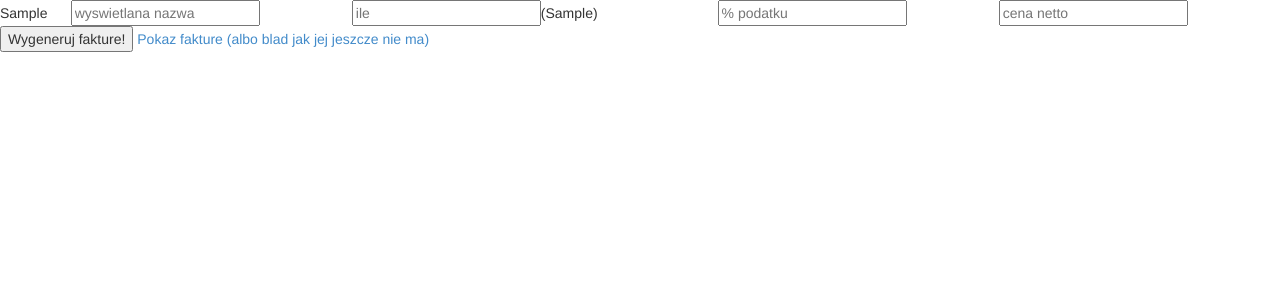
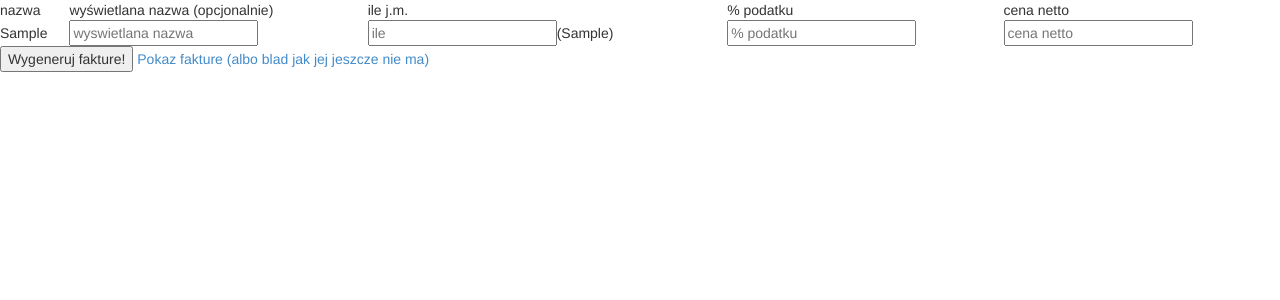
Before and after one commit to pikrzysztof/fakturomat, a Django app: page /fv/faktury/1 in a window 1280 px wide. Shown: the top 300 px of the page. Run offline with Django 3.2, Linux system fonts and the light colour scheme; tables that the repository leaves empty hold one stand-in row (values such as "Sample post"); some libraries are stand-ins or nearby versions.

Commit message:
Dziala w pelni

```diff
--- a/faktury/models.py
+++ b/faktury/models.py
@@ -1,4 +1,5 @@
 from django.db import models
+import datetime
 
 class JednostkaMiary(models.Model):
 	nazwa = models.CharField(max_length=30)
@@ -27,6 +28,10 @@ class PrzedmiotUmowy(models.Model):
 
 class Firma(models.Model):
 	nazwa = models.CharField(max_length=300)
+	adres_pierwsza_linijka = models.CharField(max_length=40, null=True, blank=True)
+	adres_druga_linijka = models.CharField(max_length=40, null=True, blank=True)
+	adres_trzecia_linijka = models.CharField(max_length=40, null=True, blank=True)
+	adres_czwarta_linijka = models.CharField(max_length=40, null=True, blank=True)
 	nip = models.CharField(max_length=30)
 
 	def __str__(self):
@@ -36,6 +41,15 @@ class Firma(models.Model):
 		verbose_name_plural = 'Firmy'
 
 
+class FormaPlatnosci(models.Model):
+	nazwa = models.CharField(max_length=30)
+
+	def __str__(self):
+		return f'{self.nazwa}'
+
+	class Meta:
+		verbose_name_plural = 'Formy płatności'
+
 class Faktura(models.Model):
 	wystawiajacy = models.ForeignKey(Firma, null=False,
 	                                 on_delete=models.PROTECT,
@@ -44,7 +58,12 @@ class Faktura(models.Model):
 	                           related_name='klient_fk')
 	pozycje = models.ManyToManyField(PrzedmiotUmowy)
 
-	data = models.DateField()
+	numer = models.CharField(max_length=40)
+
+	data_sprzedazy = models.DateField(default=datetime.date.today)
+	data_wystawienia = models.DateField(default=datetime.date.today)
+	termin_platnosci = models.DateField(default=datetime.date.today)
+	forma_platnosci = models.ForeignKey(FormaPlatnosci, on_delete=models.PROTECT)
 
 	def __str__(self):
 		return f'{self.wystawiajacy} dla {self.klient}'
--- a/faktury/templates/formularz.html
+++ b/faktury/templates/formularz.html
@@ -7,18 +7,25 @@ Wygeneruj fakture
 
 <form class="form-inline"
 	role="form"
-	action="{{ faktura.id }}/faktura"
+	action="{{ faktura.id }}/faktura.pdf"
 	method="post">
 {% csrf_token %}
 {%  if faktura.pozycje.all %}
     <table style="width:100%">
+    <tr>
+        <td>nazwa</td>
+        <td>wyświetlana nazwa (opcjonalnie)</td>
+        <td>ile j.m.</td>
+        <td>% podatku</td>
+        <td>cena netto</td>
+    </tr>
         {% for poz in faktura.pozycje.all %}
             <tr>
             <td>{{ poz.nazwa }}</td>
-            <td><input type="text" placeholder="wyswietlana nazwa" id="wysw_nazwa"></td>
-            <td><input type="text" placeholder="ile" id="ile">({{poz.jm}})</td>
-            <td><input type="text" placeholder="% podatku" id="podatek"></td>
-            <td><input type="text" placeholder="cena netto"></td>
+            <td><input type="text" name="wyswietlana_nazwa" placeholder="wyswietlana nazwa" id="wysw_nazwa"></td>
+            <td><input type="text" name="ile" placeholder="ile" >({{poz.jm}})</td>
+            <td><input type="text" name="podatek" placeholder="% podatku"></td>
+            <td><input type="text" name="netto" placeholder="cena netto"></td>
              <input type="hidden" name="poz_id" value="{{ poz.id }}">
             </tr>
         {% endfor %}
@@ -28,5 +35,5 @@ Wygeneruj fakture
 {% else %}
 Nie ma tu nic do wyświetlenia.
 {% endif %}
-    <a href="{{ faktura.id }}/faktura">Pokaz fakture (albo blad jak jej jeszcze nie ma)</a>
+    <a href="{{ faktura.id }}/faktura.pdf">Pokaz fakture (albo blad jak jej jeszcze nie ma)</a>
 {% endblock %}
--- a/faktury/urls.py
+++ b/faktury/urls.py
@@ -2,7 +2,7 @@ from django.urls import path
 from . import views
 
 urlpatterns = [
+	path('faktury/<int:id_faktury>/faktura.pdf', views.gen_faktura),
 	path('faktury/<int:id_faktury>', views.manage_faktura),
-	path('faktury/<int:id_faktury>/faktura', views.gen_faktura),
 	path('healthz', views.healthz, name='healthz')
 ]
--- a/faktury/views.py
+++ b/faktury/views.py
@@ -1,10 +1,14 @@
 from django.shortcuts import render, get_object_or_404
 from django.http import HttpResponse
-from .models import Faktura
-from django.template.loader import get_template
+from .models import Faktura, Firma, PrzedmiotUmowy
+from decimal import Decimal
+import slownie
 import os
-
+import jinja2
 import sys
+import subprocess
+import re
+from math import modf
 
 # Create your views here.
 
@@ -14,13 +18,83 @@ def manage_faktura(request, id_faktury):
 
 	return render(request, 'formularz.html', slownik)
 
-def przygotuj_fakture(id, request):
-	os.path.isdir(str(id))
+def przygotuj_fakture(id_faktury, request):
+	if not os.path.isdir(str(id_faktury)):
+		os.mkdir(str(id_faktury))
+	with open('szablon.tex', 'r') as szablon:
+		szablonj2 = jinja2.Template(szablon.read())
+	with open(os.path.join(str(id_faktury), 'faktura.tex'), mode='w') as tmpl:
+		faktura = get_object_or_404(Faktura, pk=id_faktury)
+		pozycje = []
+		netto_total = Decimal(0)
+		vat = Decimal(0)
+		zipped = zip(request.POST.getlist('wyswietlana_nazwa'),
+		             request.POST.getlist('ile'),
+		             request.POST.getlist('podatek'),
+		             request.POST.getlist('netto'),
+		             request.POST.getlist('poz_id'))
+		for (nazwa, ile, podatek_proc, netto, id) in zipped:
+			ile = int(ile)
+			przedmiot = get_object_or_404(PrzedmiotUmowy, pk=int(id))
+			netto = Decimal(netto).quantize(Decimal('0.01'))
+			wartosc_netto = (ile * netto).quantize(Decimal('0.01'))
+			podatek_zl = (wartosc_netto * Decimal(podatek_proc) / Decimal(100)).quantize(Decimal('0.01'))
 
+			poz = { 'wyswietlana_nazwa': nazwa,
+			        'jm': przedmiot.jm.nazwa,
+			        'ile': ile,
+			        'netto_za_sztuke': netto,
+			        'wartosc_netto': wartosc_netto,
+			        'podatek_proc': podatek_proc,
+			        'podatek_zl': podatek_zl,
+			        'brutto': podatek_zl + wartosc_netto,
+			        'nazwa' : przedmiot.nazwa,
+			        }
+			netto_total += wartosc_netto
+			vat += podatek_zl
+			pozycje.append(poz)
+		#import pdb; pdb.set_trace()
+		brutto_total = vat + netto_total
+		slownik = {
+			'faktura': faktura,
+			'netto_total': netto_total,
+			'vat': vat,
+			'slownie_brutto': slownie.slownie_zl100gr(brutto_total.quantize(Decimal('0.01'))),
+			'pozycje': pozycje
+		}
+		tmpl.write(szablonj2.render(slownik))
+	subprocess.check_call(['pdflatex', '-halt-on-error', '-output-directory',  str(id_faktury),
+	                       os.path.join(str(id_faktury), 'faktura.tex')])
 
 def gen_faktura(request, id_faktury):
 	if request.method == 'POST':
 		przygotuj_fakture(id_faktury, request)
-	return HttpResponse(status=200)
+	with open(os.path.join(str(id_faktury), 'faktura.pdf'), mode='rb') as faktura:
+		return HttpResponse(faktura.read(), content_type='application/pdf')
+
 def healthz(_request):
 	return HttpResponse(status=200)
+
+
+
+def tex_escape(text):
+    """
+        :param text: a plain text message
+        :return: the message escaped to appear correctly in LaTeX
+    """
+    conv = {
+        '&': r'\&',
+        '%': r'\%',
+        '$': r'\$',
+        '#': r'\#',
+        '_': r'\_',
+        '{': r'\{',
+        '}': r'\}',
+        '~': r'\textasciitilde{}',
+        '^': r'\^{}',
+        '\\': r'\textbackslash{}',
+        '<': r'\textless{}',
+        '>': r'\textgreater{}',
+    }
+    regex = re.compile('|'.join(re.escape(unicode(key)) for key in sorted(conv.keys(), key = lambda item: - len(item))))
+    return regex.sub(lambda match: conv[match.group()], text)
--- a/requirements.txt
+++ b/requirements.txt
@@ -1,2 +1,4 @@
 Django>=2.0
 psycopg2
+slownie
+jinja2
```
Also changed, not shown: faktury/admin.py (+6 -1 lines), 1 other file.
